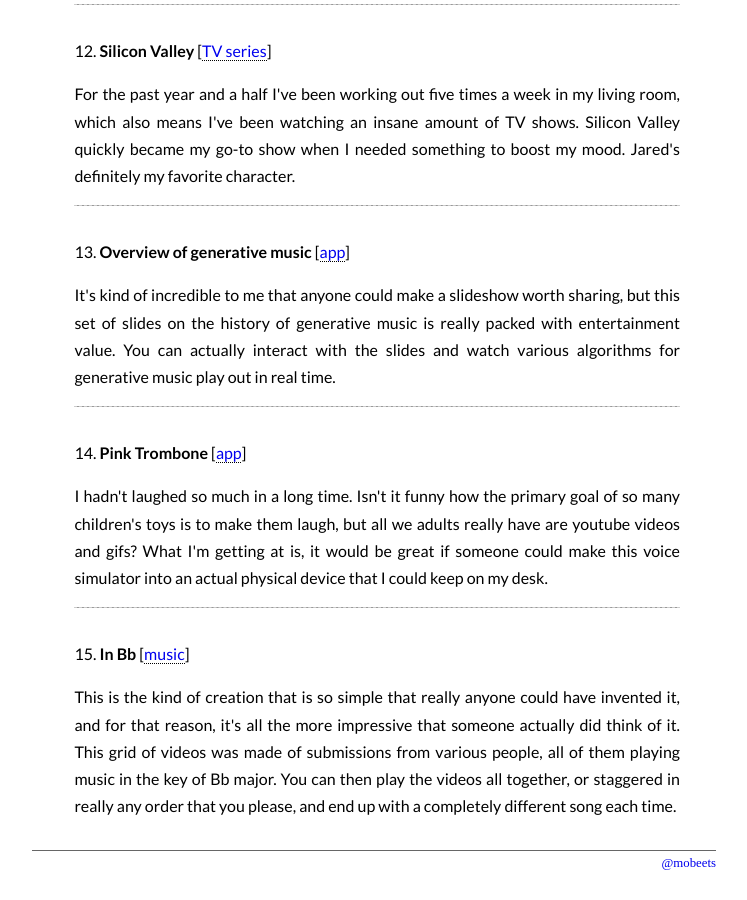
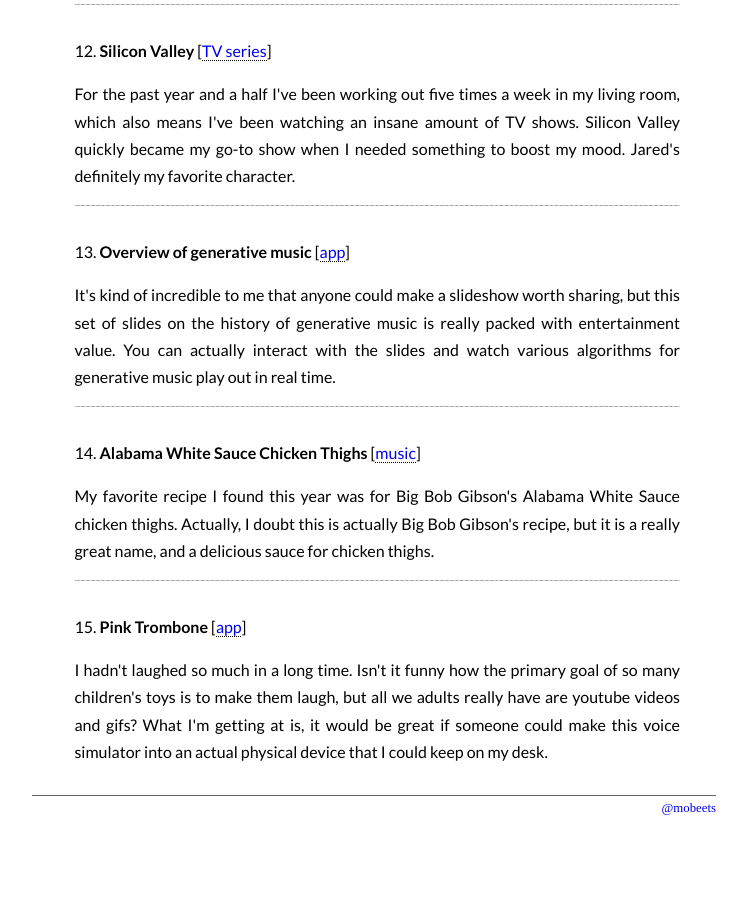
Before and after one commit to mobeets/mobeets.github.io, a Jekyll site: the page built from _posts/2016-12-31-seen-tried-tasted.html, in a window 1280 px wide and 900 px high, scrolled down 4734 px. Shown: the whole window, without its empty margins (266-1013 px from the left). Built offline with Jekyll 4.4.1, drawn with Linux system fonts in a browser that asks for light colours; nearby versions of some CDN libraries; some web fonts are replaced; after the commit the page ends 5580 px from its top, so only the background shows below that.

Commit message:
end of year lists

```diff
--- a/_data/misc.yml
+++ b/_data/misc.yml
@@ -794,6 +794,16 @@
         img: "teropa.png"
     -
         pos: 14
+        name: "Alabama White Sauce Chicken Thighs"
+        description: |
+            <p>
+                My favorite recipe I found this year was for Big Bob Gibson's Alabama White Sauce chicken thighs. Actually, I doubt this is actually Big Bob Gibson's recipe, but it is a really great name, and a delicious sauce for chicken thighs.
+            </p>
+        type: "music"
+        url: "http://www.foodnetwork.com/recipes/jeff-mauro/grilled-chicken-with-alabama-white-bbq-sauce-2810701"
+        img: "sauce.png"
+    -
+        pos: 15
         name: "Pink Trombone"
         description: |
             <p>
@@ -802,13 +812,13 @@
         type: "app"
         url: "https://dood.al/pinktrombone/"
         img: "mouth.png"
-    -
-        pos: 15
-        name: "In Bb"
-        description: |
-            <p>
-                This is the kind of creation that is so simple that really anyone could have invented it, and for that reason, it's all the more impressive that someone actually did think of it. This grid of videos was made of submissions from various people, all of them playing music in the key of Bb major. You can then play the videos all together, or staggered in really any order that you please, and end up with a completely different song each time.
-            </p>
-        type: "music"
-        url: "http://inbflat.net/"
-        img: "bb.png"
+    # -
+    #     pos: 15
+    #     name: "In Bb"
+    #     description: |
+    #         <p>
+    #             This is the kind of creation that is so simple that really anyone could have invented it, and for that reason, it's all the more impressive that someone actually did think of it. This grid of videos was made of submissions from various people, all of them playing music in the key of Bb major. You can then play the videos all together, or staggered in really any order that you please, and end up with a completely different song each time.
+    #         </p>
+    #     type: "music"
+    #     url: "http://inbflat.net/"
+    #     img: "bb.png"
```
Also changed, not shown: assets/images/list-misc-2017/sauce.png (added).
